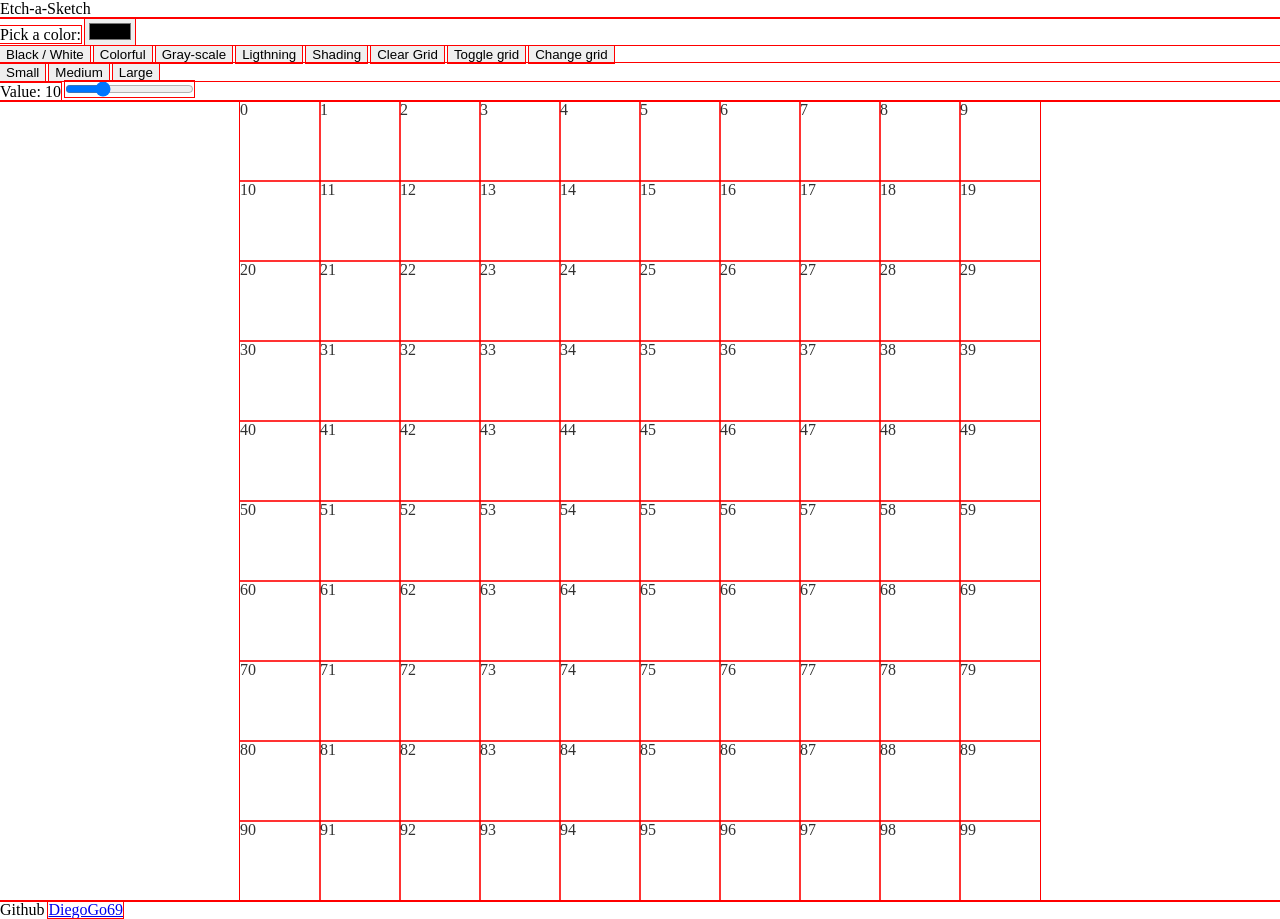
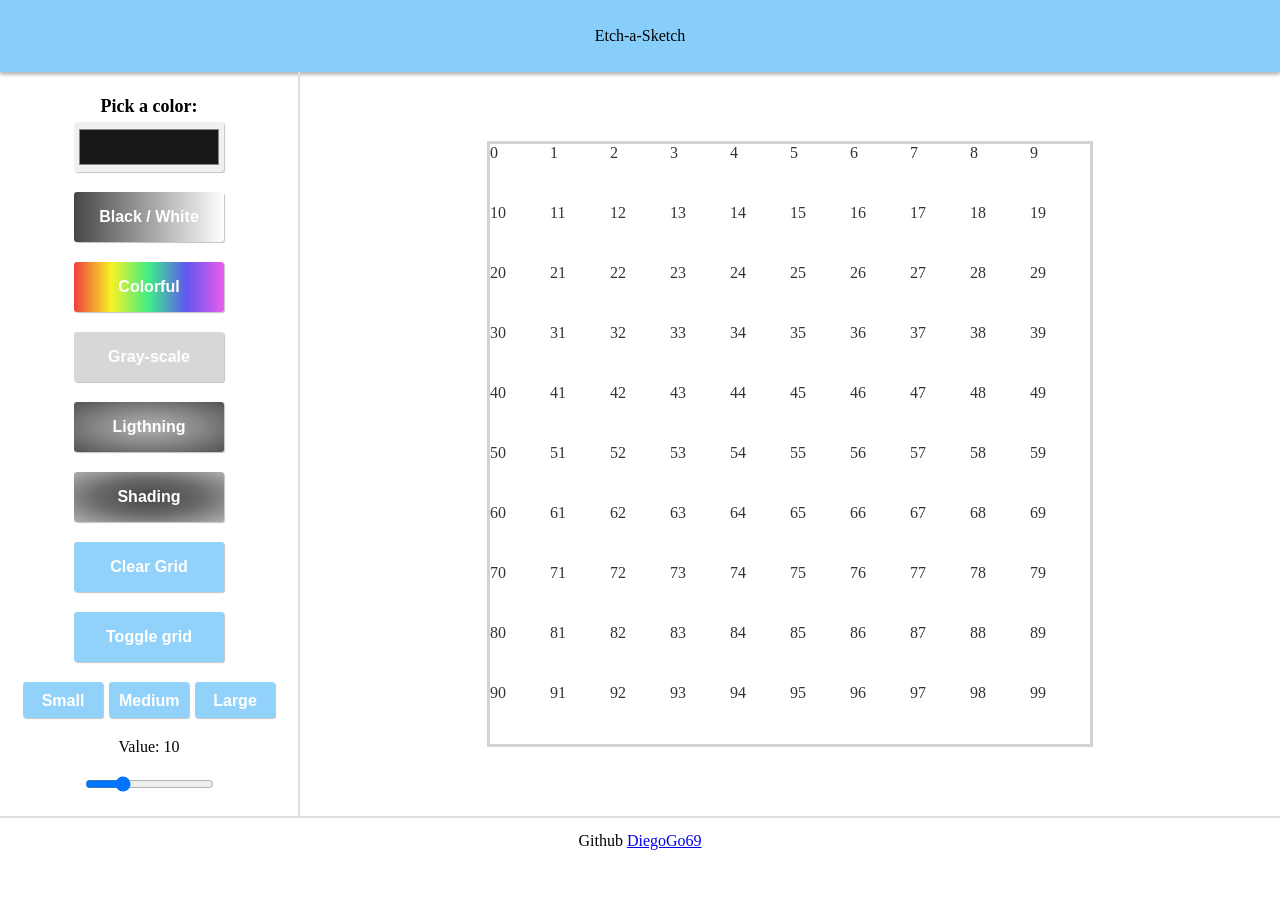
Before and after one commit to diegogo69/etch_a_sketch, a plain HTML site: page index.html in a window 1280 px wide. After the commit the page ends 864 px from the top, so only its background shows below. Drawn offline with Linux system fonts and the light colour scheme.

Commit message:
FEAT[style]: ADD basic style and layout
Define basic layout and add styles to buttons and
interface

```diff
--- a/styles.css
+++ b/styles.css
@@ -1,15 +1,93 @@
 * {
     margin: 0px;
     border: 0px;
+    padding: 0px;
     box-sizing: border-box;
-    outline: 1px solid red;
+    /* outline: 1px solid red; */
+}
+
+body {
+    min-height: 100vh;
+    display: flex;
+    flex-direction: column;
+}
+
+header,
+footer {
+    flex: none;
+    align-content: center;
+    text-align: center;
+}
+
+header {
+    background-color: lightskyblue;
+    height: 72px;
+    box-shadow: 0px 3px 3px 0px rgb(189, 189, 189);
+}
+footer {
+    height: 48px;
+    border-top: 2px solid rgb(223, 223, 223);
+
+}
+
+main {
+    display: flex;
+    flex: 1;
+}
+
+aside {
+    display: flex;
+    flex-direction: column;
+    max-width: 300px;
+    min-width: 100px;
+    flex: 0 1 300px;
+    padding: 24px;
+    gap: 20px;
+    align-items: center;
+    border-right: 2px solid rgb(223, 223, 223);
+    /* box-shadow: 1px 0px 3px 0px rgb(189, 189, 189); */
+
+}
+
+button {
+    width: 150px;
+    height: 50px;
+    padding: 10px 10px;
+    font-size: 16px;
+    font-weight: 900;
+    color: #fffffe;
+    background-color: lightskyblue;
+    border-radius: 3px;
+    box-shadow: 1px 1px 1px rgb(189, 189, 189);
+    opacity: 90%;
+}
+
+button:hover {
+    opacity: 100%;
+}
+
+.gridSizeWrap {
+    display: flex;
+    gap: 6px;
+}
+
+.btnGridSmall,
+.btnGridMedium,
+.btnGridLarge {
+    width: 80px;
+    height: 36px;
+}
+.content {
+    display: flex;
+    flex: 3;
 }
 
 .container {
     display: flex;
     flex-wrap: wrap;
-    width: 800px;
+    width: 600px;
     margin: auto;
+    outline: 3px solid lightgray;
 }
 
 .test {
@@ -19,8 +97,59 @@
 }
 
 .outlined {
-    /* outline: 1px solid black; */
-    border-left: 1px solid black;
-    border-bottom: 1px solid black;
+    outline: 1px solid rgb(206, 206, 206);
+}
 
+.square {
+    /* grow to fill container space left */
+    flex: 1 1 auto;
 }
+
+#btnColorful {
+    background-image: linear-gradient(to right, rgb(240, 42, 42),rgb(245, 241, 15),rgb(41, 236, 123),rgb(80, 69, 238),rgb(233, 77, 233));
+}
+
+#btnGrayScale {
+    background-color: lightgray;
+}
+
+#btnBlackWhite {
+    background-image: linear-gradient(to right, rgb(51, 51, 51),rgb(255, 255, 255));
+}
+
+#btnLightning {
+    background-image: radial-gradient(rgb(168, 168, 168), rgb(121, 121, 121), rgb(65, 65, 65));
+}
+
+#btnShading {
+    background-image: radial-gradient(rgb(50, 50, 50), rgb(90, 90, 90), rgb(165, 165, 165));
+}
+
+#btnChangeGrid {
+    display: none;
+}
+
+#pickColor {
+    width: 150px;
+    height: 50px;
+    padding: 3px 3px;
+    border-radius: 3px;
+    box-shadow: 1px 1px 1px rgb(189, 189, 189);
+    opacity: 90%;
+}
+
+#labelPickColor {
+    font-size: 18px;
+    font-weight: 900;
+}
+
+#pickColor:hover {
+    opacity: 100%;
+}
+
+.pickColorContainer {
+    display: flex;
+    flex-direction: column;
+    gap:5px;
+    align-items: center;
+}
```
